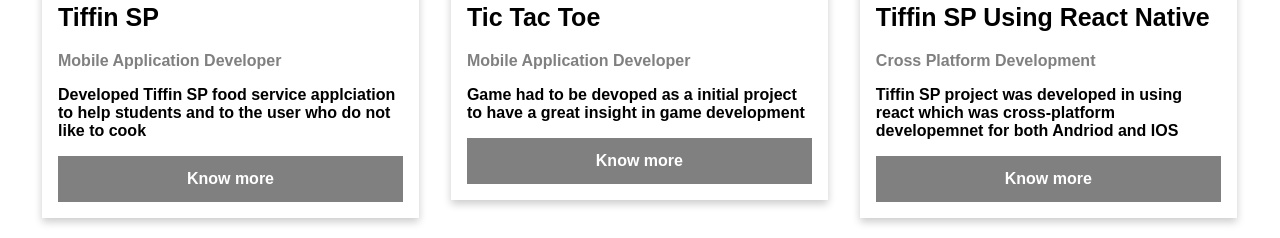
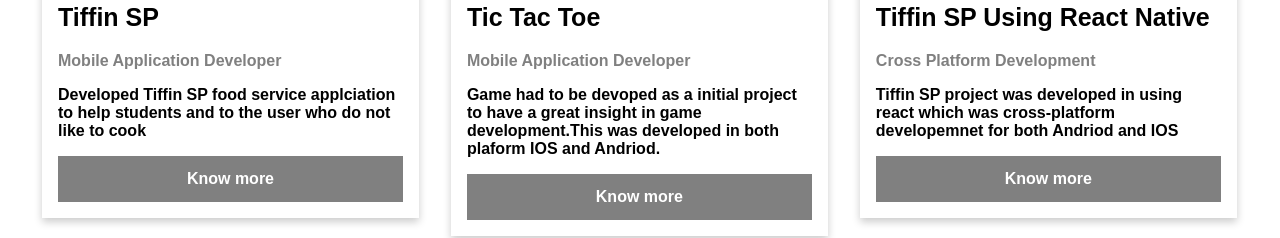
Before and after one commit to adi3452/web-portfolio, a plain HTML site: page Project.html in a window 1280 px wide. Shown: the part 749-987 px from the top of the page. Drawn offline with Linux system fonts and the light colour scheme.

Commit message:
Update Project.html

```diff
--- a/Project.html
+++ b/Project.html
@@ -61,7 +61,7 @@
                 <div class="container">
                   <h2 class="headingnew" style="color:black">Tic Tac Toe</h2>
                   <p class="title">Mobile Application Developer</p>
-                  <p><b>Game had to be devoped as a initial project to have a great insight in game development</p>
+                  <p><b>Game had to be devoped as a initial project to have a great insight in game development.This was developed in both plaform IOS and Andriod.</p>
                   <!-- <p><button class="button">Contact</button></p> -->
                   <p><a  class="button" href="./TicTacToe.html">Know more</a></p>
                 </div>
```
